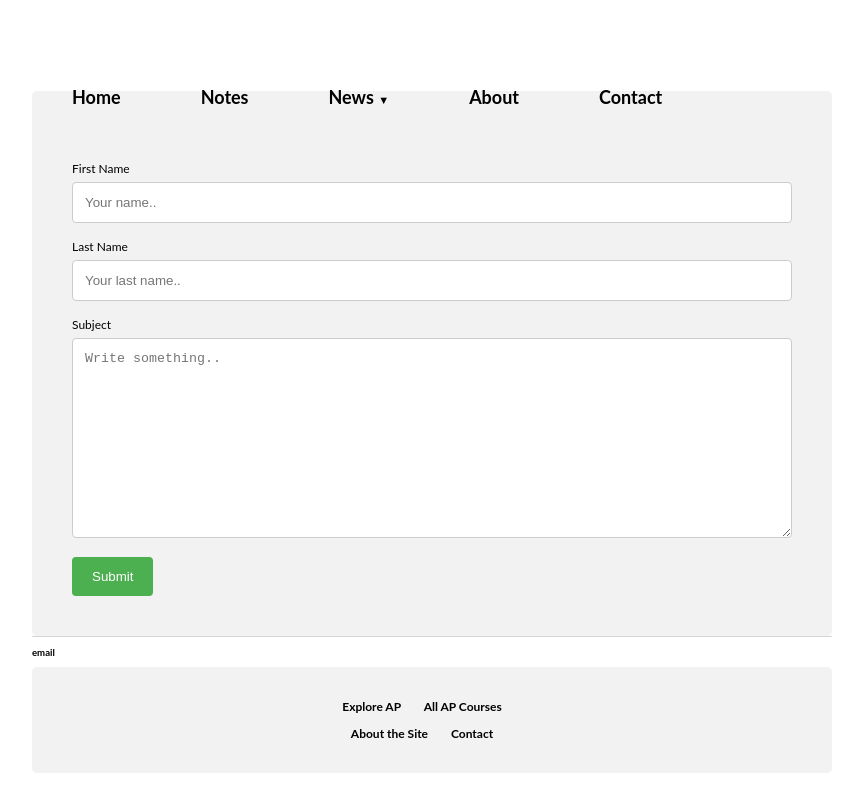
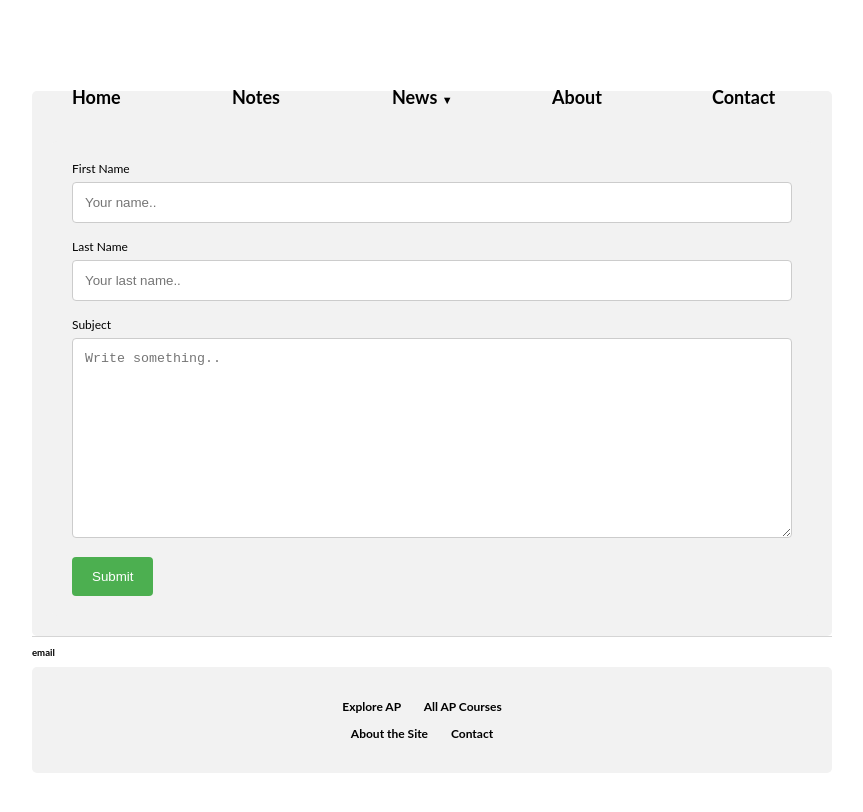
Before and after one commit to meganscarlett/meganscarlett.github.io, a Jekyll site: the page built from contact.html, in a window 1280 px wide. Shown: the top 812 px of the page, without its empty margins (26-889 px from the left). Built offline with Jekyll 4.4.1, drawn with Linux system fonts in a browser that asks for light colours.

Commit message:
Update menu.css

```diff
--- a/css/menu.css
+++ b/css/menu.css
@@ -19,6 +19,7 @@
     margin:0px;
     list-style:none;
     font-family:'Lato', sans-serif;
+    width: 160px;
 }
 
 .menu a {
@@ -29,7 +30,6 @@
 .menu li:hover > a, .menu .current-item > a {
     text-decoration:none;
     color:#A0A0A0;
-    width: 160px;
 }
 
 .menu .arrow {
```
